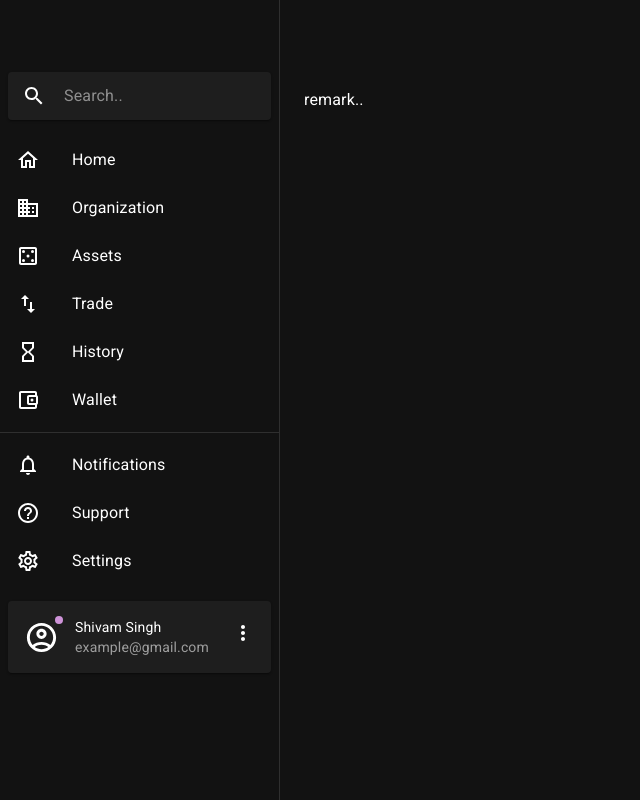
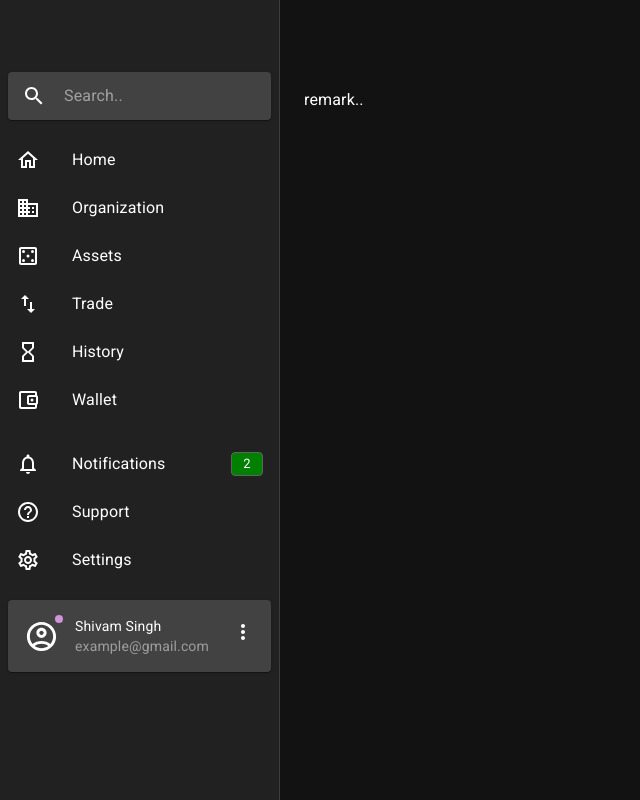
Before and after one commit to roxshivamsingh/cuddly-robot, a React (Vite) app: page / in a window 1280 px wide. Shown: the whole page, without its empty margins (0-640 px from the left). Built offline with nearby package versions, Linux system fonts and the light colour scheme.

Commit message:
ADD: Coloring and notification badge;

```diff
--- a/src/App.tsx
+++ b/src/App.tsx
@@ -18,7 +18,7 @@ import HelpOutlineOutlinedIcon from '@mui/icons-material/HelpOutlineOutlined';
 import SettingsOutlinedIcon from '@mui/icons-material/SettingsOutlined';
 import Paper from '@mui/material/Paper';
 import InputBase from '@mui/material/InputBase';
-import Divider from '@mui/material/Divider';
+// import Divider from '@mui/material/Divider';
 // import MenuIcon from '@mui/icons-material/Menu';
 import SearchIcon from '@mui/icons-material/Search';
 import Card from '@mui/material/Card';
@@ -29,10 +29,126 @@ import IconButton from '@mui/material/IconButton';
 import Typography from '@mui/material/Typography';
 
 import MoreVertIcon from '@mui/icons-material/MoreVert';
-import { Badge } from '@mui/material';
+import { Badge, Chip } from '@mui/material';
+import { grey } from '@mui/material/colors';
 // import DirectionsIcon from '@mui/icons-material/Directions';
 
 const width = 280;
+
+
+function App() {
+
+  return (<Box sx={{ display: 'flex' }}>
+    <CssBaseline />
+    <Drawer
+      sx={{
+        width,
+        flexShrink: 0,
+        '& .MuiDrawer-paper': {
+          width,
+          background: grey[900],
+          boxSizing: 'border-box',
+        },
+      }}
+      variant="permanent"
+      anchor="left"
+    >
+      <Box >
+        <Toolbar />
+        <Paper
+          component="form"
+          sx={{
+            p: '2px 4px',
+            display: 'flex',
+            alignItems: 'center',
+            m: 1,
+            background: grey[800],
+          }}
+        >
+          <IconButton type="button" sx={{ p: '10px' }} aria-label="search">
+            <SearchIcon />
+          </IconButton>
+          <InputBase
+            sx={{ ml: 1, flex: 1 }}
+            placeholder="Search.."
+            inputProps={{ 'aria-label': 'search' }}
+          />
+
+        </Paper>
+        <List>
+          {SIDEBAR_PRIMARY_ITEMS.map((item, index) => (
+            <ListItem key={index} disablePadding>
+              <ListItemButton >
+                <ListItemIcon>
+                  {item.icon}
+                </ListItemIcon>
+                <ListItemText primary={item.title} />
+              </ListItemButton>
+            </ListItem>
+          ))}
+        </List>
+        {/* <Divider /> */}
+        <List>
+          {SIDEBAR_SECONDARY_ITEMS.map((item, index) => (
+            <ListItem key={index} disablePadding>
+              <ListItemButton>
+                <ListItemIcon>
+                  {item.icon}
+                </ListItemIcon>
+                <ListItemText primary={item.title} />
+
+                {item.title?.toLowerCase() === 'notifications' && (<Chip label={2} variant='outlined'
+                  sx={{
+                    borderRadius: 1,
+                    width: "2rem",
+                    background: "green"
+                  }}
+                  size='small'
+                />)}
+
+
+              </ListItemButton>
+            </ListItem>
+          ))}
+        </List>
+        <AccountCard />
+
+      </Box>
+    </Drawer>
+    <Box
+      component="main"
+      sx={{ flexGrow: 1, bgcolor: 'background.default', p: 3 }}
+    >
+      <Toolbar />
+      <Typography paragraph>
+        remark..
+      </Typography>
+    </Box>
+
+  </Box>
+  )
+}
+
+export default App
+
+function AccountCard() {
+  return (
+    <Card sx={{
+      m: 1,
+      background: grey[800],
+    }}>
+      <CardHeader
+        avatar={<Badge variant='dot' color='secondary'>
+          <AccountCircleOutlinedIcon fontSize='large' />
+        </Badge>}
+        action={<IconButton aria-label="settings">
+          <MoreVertIcon />
+        </IconButton>}
+        title="Shivam Singh"
+        subheader="example@gmail.com"
+      />
+    </Card>);
+}
 
 const SIDEBAR_PRIMARY_ITEMS = [
   {
@@ -82,108 +198,3 @@ const SIDEBAR_SECONDARY_ITEMS = [
     icon: <SettingsOutlinedIcon />
   }
 ]
-function App() {
-
-  return (
-    <Box sx={{ display: 'flex' }}>
-      <CssBaseline />
-      <Drawer
-        sx={{
-          width: width,
-          flexShrink: 0,
-          '& .MuiDrawer-paper': {
-            width: width,
-            boxSizing: 'border-box',
-          },
-        }}
-        variant="permanent"
-        anchor="left"
-      >
-        <Toolbar />
-        {/* <Divider /> */}
-        <Paper
-          component="form"
-          sx={{
-            p: '2px 4px',
-            display: 'flex',
-            alignItems: 'center',
-            m: 1
-          }}
-        >
-          <IconButton type="button" sx={{ p: '10px' }} aria-label="search">
-            <SearchIcon />
-          </IconButton>
-          <InputBase
-            sx={{ ml: 1, flex: 1 }}
-            placeholder="Search.."
-            inputProps={{ 'aria-label': 'search' }}
-          />
-
-        </Paper>
-        <List>
-          {SIDEBAR_PRIMARY_ITEMS.map((item, index) => (
-            <ListItem key={index} disablePadding>
-              <ListItemButton >
-                <ListItemIcon>
-                  {item.icon}
-                </ListItemIcon>
-                <ListItemText primary={item.title} />
-              </ListItemButton>
-            </ListItem>
-          ))}
-        </List>
-        <Divider />
-        <List>
-          {SIDEBAR_SECONDARY_ITEMS.map((item, index) => (
-            <ListItem key={index} disablePadding>
-              <ListItemButton>
-                <ListItemIcon>
-                  {item.icon}
-                </ListItemIcon>
-                <ListItemText primary={item.title} />
-              </ListItemButton>
-            </ListItem>
-          ))}
-        </List>
-        <AccountCard />
-      </Drawer>
-      <Box
-        component="main"
-        sx={{ flexGrow: 1, bgcolor: 'background.default', p: 3 }}
-      >
-        <Toolbar />
-        <Typography paragraph>
-          remark..
-        </Typography>
-      </Box>
-
-    </Box>
-  )
-}
-
-export default App
-
-function AccountCard() {
-  return (
-    <Card sx={{ m: 1 }}>
-      <CardHeader
-        avatar={
-          <Badge variant='dot' color='secondary'>
-            <AccountCircleOutlinedIcon fontSize='large' />
-          </Badge>
-        }
-        action={
-          <IconButton aria-label="settings">
-            <MoreVertIcon />
-          </IconButton>
-        }
-        title="Shivam Singh"
-        subheader="example@gmail.com"
-      />
-
-
-
-
-    </Card>
-  );
-}
```
